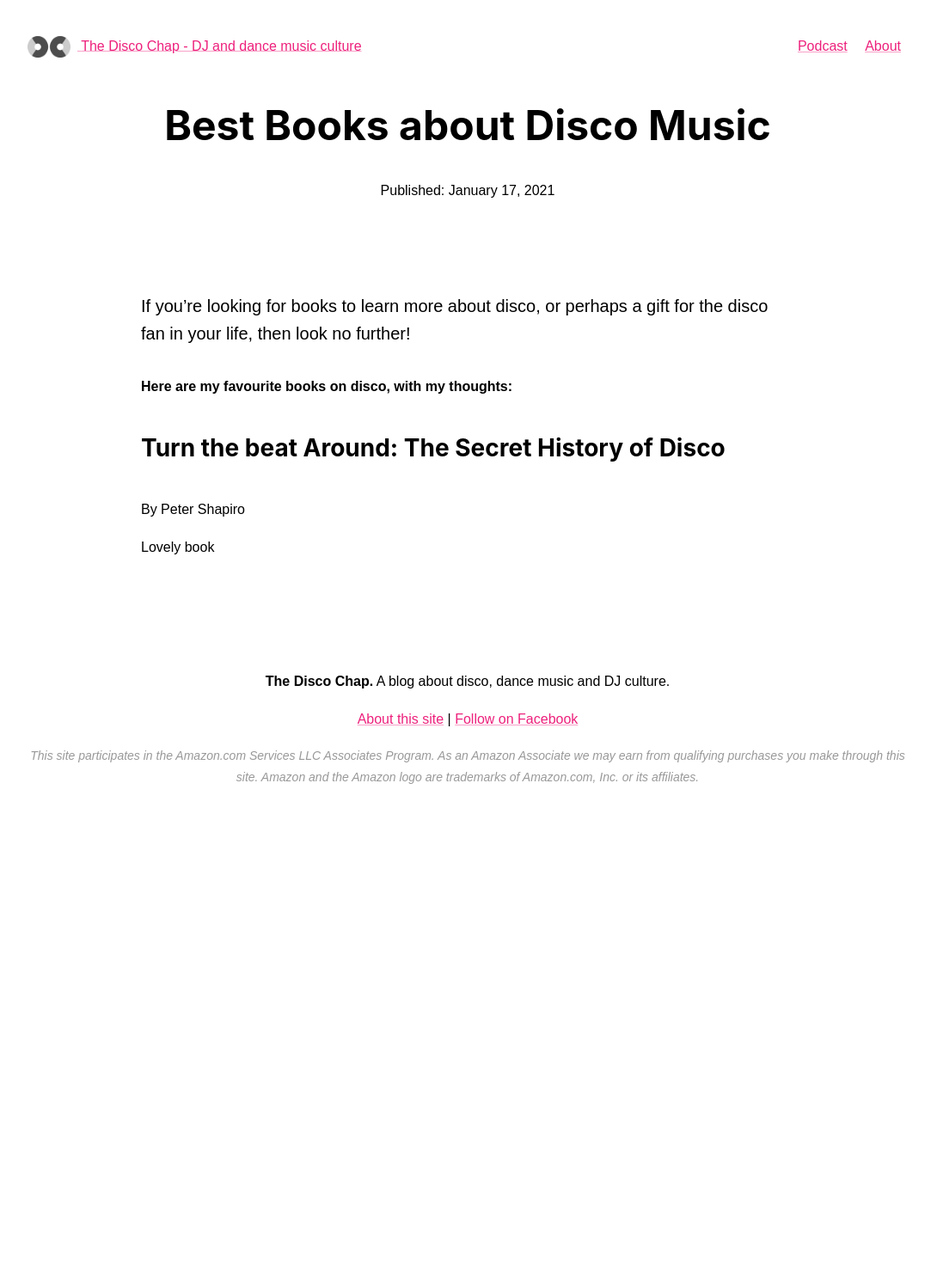
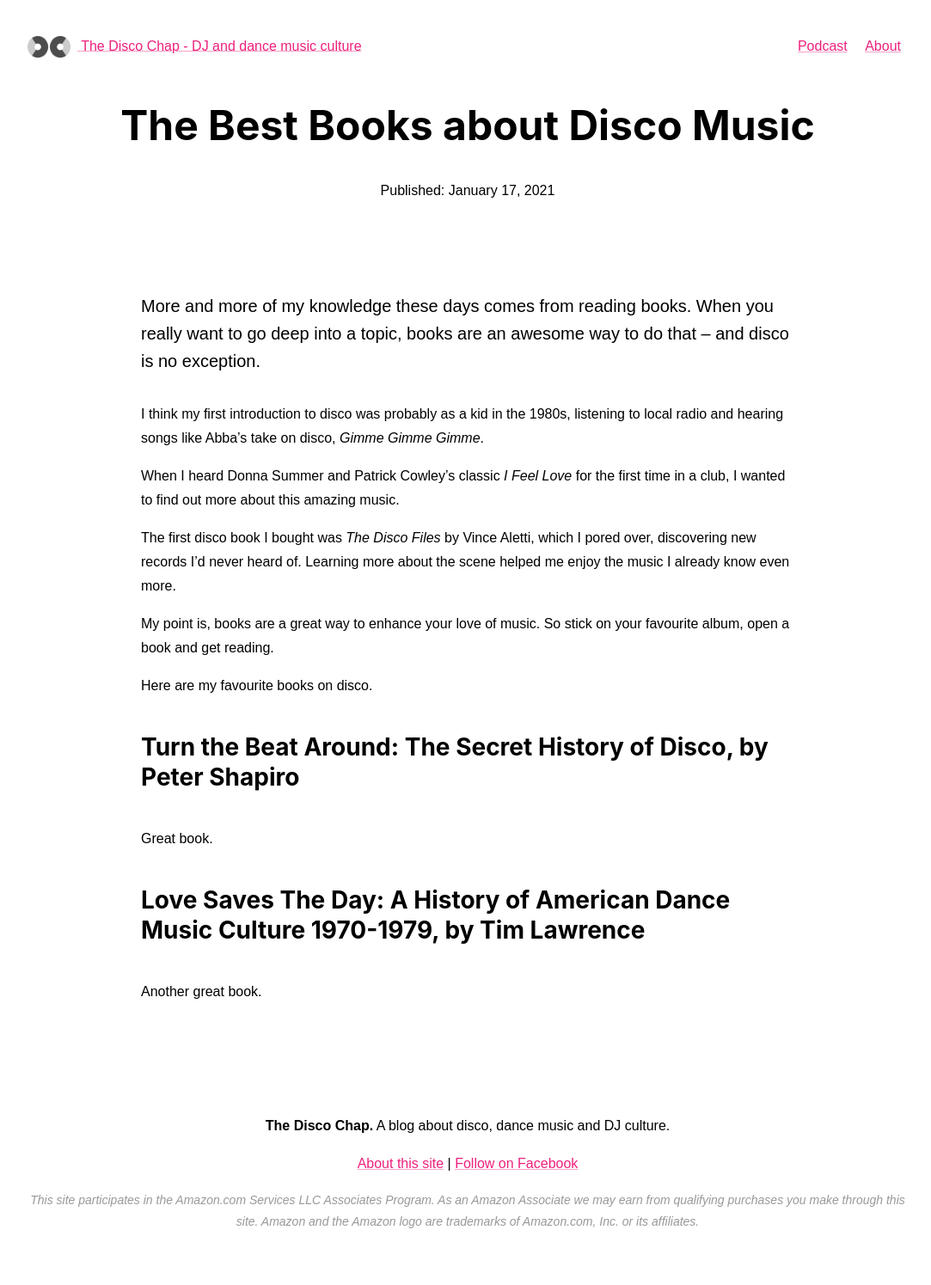
Before and after one commit to monodot/discochap, a Jekyll site: the page built from _posts/2021-01-17-books-about-disco.md, in a window 1280 px wide. Shown: the whole page at 86% size, without its empty margins (96-1179 px from the left). Built offline with Jekyll 4.4.1, drawn with Linux system fonts in a browser that asks for light colours; some web fonts are replaced; comment, search, counter and statistics services are not loaded; before the commit the page ends 978 px from its top, so only the background shows below that.

Commit message:
Update books

```diff
--- a/_posts/2021-01-17-books-about-disco.md
+++ b/_posts/2021-01-17-books-about-disco.md
@@ -1,6 +1,7 @@
 ---
-title: Best Books about Disco Music
+title: The Best Books about Disco Music
 featured: 10
+excerpt: Learn about the history of disco, or just find a great gift for someone, with these top disco books.
 thumb:
   src: https://ik.imagekit.io/w8aolfcwcnd/dc/jessica-ruscello-OQSCtabGkSY-unsplash_Na5cwphKWP.webp?tr=w-500,h-300,cm-extract
   width: 500
@@ -8,14 +9,25 @@
   credit: Photo by <a href="https://unsplash.com/@jruscello?utm_source=unsplash&utm_medium=referral&utm_content=creditCopyText">Jessica Ruscello</a> on <a href="https://unsplash.com/s/photos/bookstore?utm_source=unsplash&utm_medium=referral&utm_content=creditCopyText">Unsplash</a>
 ---
 
-If you're looking for books to learn more about disco, or perhaps a gift for the disco fan in your life, then look no further!
 
-**Here are my favourite books on disco, with my thoughts:**
 
-{% for book in site.books %}
-  <h2>
-    {{ book.title }}
-  </h2>
-  <p>By {{ book.author }}</p>
-  <p>{{ book.content | markdownify }}</p>
-{% endfor %}
+More and more of my knowledge these days comes from reading books. When you really want to go deep into a topic, books are an awesome way to do that -- and disco is no exception.
+
+I think my first introduction to disco was probably as a kid in the 1980s, listening to local radio and hearing songs like Abba's take on disco, _Gimme Gimme Gimme_.
+
+When I heard Donna Summer and Patrick Cowley's classic _I Feel Love_ for the first time in a club, I wanted to find out more about this amazing music.
+
+The first disco book I bought was _The Disco Files_ by Vince Aletti, which I pored over, discovering new records I'd never heard of. Learning more about the scene helped me enjoy the music I already know even more.
+
+My point is, books are a great way to enhance your love of music. So stick on your favourite album, open a book and get reading.
+
+Here are my favourite books on disco.
+
+## Turn the Beat Around: The Secret History of Disco, by Peter Shapiro
+
+Great book.
+
+
+## Love Saves The Day: A History of American Dance Music Culture 1970-1979, by Tim Lawrence
+
+Another great book.
```
